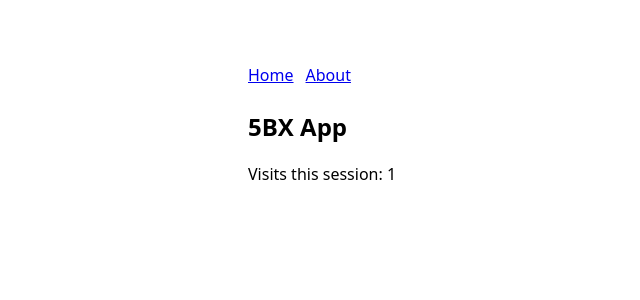
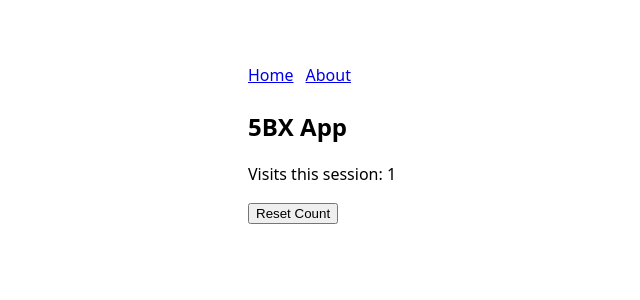
Before and after one commit to carisaelam/5bx, a Vue app: page / in a window 1280 px wide. Shown: the top 300 px of the page, without its empty margins (32-672 px from the left). Built offline with nearby package versions, Linux system fonts and the light colour scheme.

Commit message:
Add reset button for count

```diff
--- a/src/stores/app.ts
+++ b/src/stores/app.ts
@@ -9,6 +9,9 @@ export const useAppStore = defineStore('app', {
     increment() {
       this.visits++;
     },
+    reset() {
+      this.visits = 0;
+    },
   },
   persist: true,
 });
--- a/src/views/HomeView.vue
+++ b/src/views/HomeView.vue
@@ -1,13 +1,14 @@
+<template>
+  <main>
+    <h2>{{ app.appName }}</h2>
+    <p>Visits this session: {{ app.visits }}</p>
+    <button @click="app.reset()">Reset Count</button>
+  </main>
+</template>
+
 <script setup lang="ts">
 import { useAppStore } from '../stores/app';
 
 const app = useAppStore();
 app.increment();
 </script>
-
-<template>
-  <main>
-    <h2>{{ app.appName }}</h2>
-    <p>Visits this session: {{ app.visits }}</p>
-  </main>
-</template>
```
